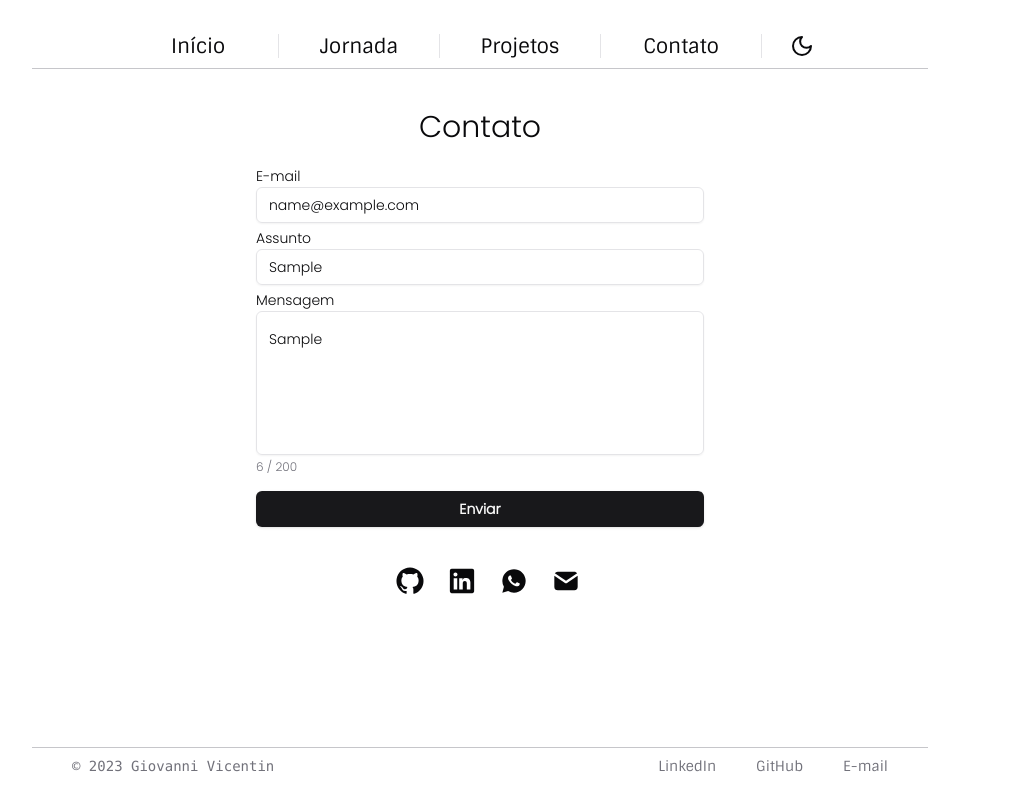
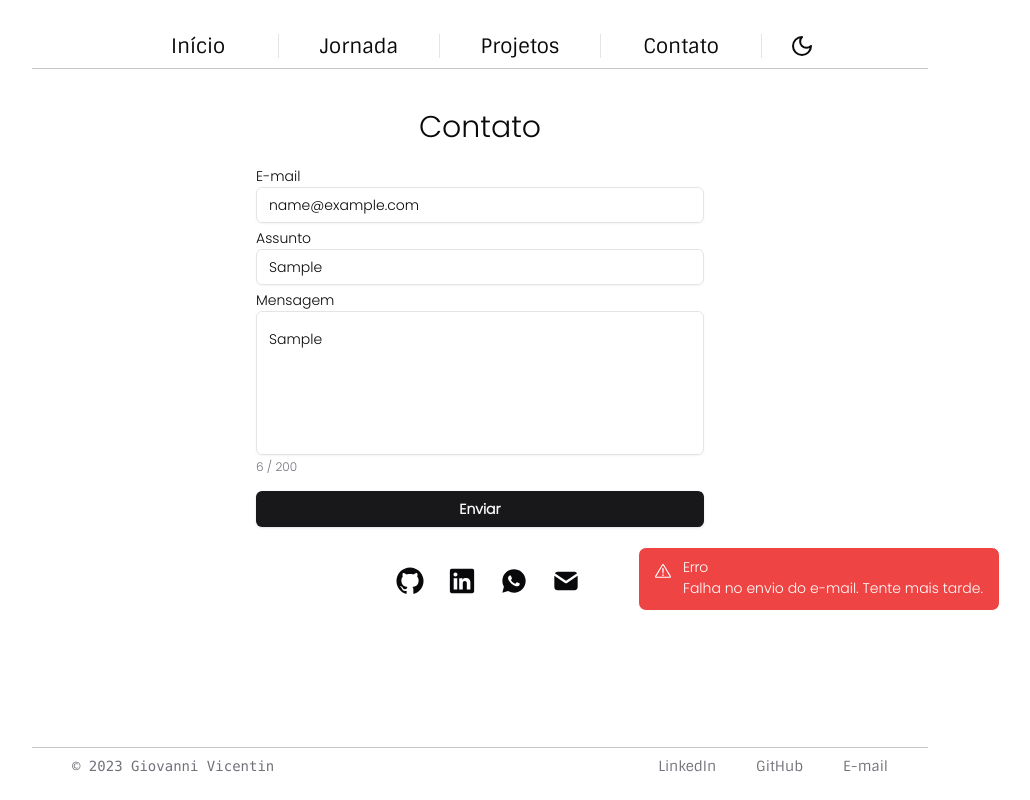
Before and after one commit to giovannivicentin/portfolio, a Next.js app: page /contact in a window 1280 px wide. Both pictures are taken after typing "name@example.com", "Sample", "Sample" into the empty fields and a click on the button "Enviar". Shown: the whole page, without its empty margins (160-1190 px from the left). Built offline with nearby package versions, Linux system fonts and the light colour scheme; no server answers.

Commit message:
Update the alert when e-mail was send

```diff
--- a/package.json
+++ b/package.json
@@ -15,7 +15,6 @@
     "@radix-ui/react-label": "^2.0.2",
     "@radix-ui/react-separator": "^1.0.3",
     "@radix-ui/react-slot": "^1.0.2",
-    "@radix-ui/react-toast": "^1.1.5",
     "@radix-ui/react-toggle": "^1.0.3",
     "@vercel/analytics": "^1.1.1",
     "class-variance-authority": "^0.7.0",
--- a/src/app/contact/page.tsx
+++ b/src/app/contact/page.tsx
@@ -1,14 +1,21 @@
 'use client';
 
-import { useState } from 'react';
+import { useEffect, useState } from 'react';
 import { Label } from '@/components/ui/label';
 import { Input } from '../../components/ui/input';
-import { LinkedInLogoIcon, GitHubLogoIcon } from '@radix-ui/react-icons';
+import {
+  LinkedInLogoIcon,
+  GitHubLogoIcon,
+  ExclamationTriangleIcon,
+  RocketIcon,
+  CheckIcon,
+} from '@radix-ui/react-icons';
 import { RiWhatsappFill } from 'react-icons/ri';
 import { TbMailFilled } from 'react-icons/tb';
 import Link from 'next/link';
 import { Button } from '@/components/ui/button';
 import { Textarea } from '@/components/ui/textarea';
+import { Alert, AlertTitle, AlertDescription } from '@/components/ui/alert';
 
 const ContactPage = () => {
   const [charCount, setCharCount] = useState(0);
@@ -18,6 +25,8 @@ const ContactPage = () => {
   const [email, setEmail] = useState('');
   const [subject, setSubject] = useState('');
   const [message, setMessage] = useState('');
+  const [showSuccessAlert, setShowSuccessAlert] = useState(false);
+  const [showFailureAlert, setShowFailureAlert] = useState(false);
 
   const handleEmailChange = (e: React.ChangeEvent<HTMLInputElement>) =>
     setEmail(e.target.value);
@@ -35,12 +44,7 @@ const ContactPage = () => {
     }
   };
 
-  return (
-    <div className="flex flex-col items-center p-4 md:px-24 opacity-0 transform translate-y-10 animate-fadeInSlideUp">
-      <div className="max-w-4xl w-full py-6">
-        <h1 className="text-3xl mb-6 text-center">Contato</h1>
-        <form
-          onSubmit={async (event) => {
+  const handleSubmit = async (event: { preventDefault: () => void }) => {
     event.preventDefault();
 
     const response = await fetch('/api/send', {
@@ -48,22 +52,51 @@ const ContactPage = () => {
       body: JSON.stringify({ email, subject, message }),
     });
     const data = await response.json();
-            console.log(data);
 
     if (data.success) {
-              window.alert('E-mail enviado com sucesso!');
+      setShowSuccessAlert(true);
       setEmail('');
       setSubject('');
       setMessage('');
-              setCharCount(0);
-              setHasReachedLimit(false);
     } else {
-              window.alert(
-                'Erro ao enviar o e-mail. Tente novamente mais tarde.',
-              );
+      setShowFailureAlert(true);
     }
-          }}
-        >
+  };
+
+  useEffect(() => {
+    if (showSuccessAlert || showFailureAlert) {
+      const timer = setTimeout(() => {
+        setShowSuccessAlert(false);
+        setShowFailureAlert(false);
+      }, 5000);
+
+      return () => clearTimeout(timer);
+    }
+  }, [showSuccessAlert, showFailureAlert]);
+
+  return (
+    <div className="flex flex-col items-center p-4 md:px-24 opacity-0 transform translate-y-10 animate-fadeInSlideUp">
+      <div className="fixed bottom-1/4 sm:bottom-0 sm:right-0 m-6 space-y-4 animate-fadeIn">
+        {showSuccessAlert && (
+          <Alert>
+            <CheckIcon className="h-4 w-4" />
+            <AlertTitle>Enviado</AlertTitle>
+            <AlertDescription>E-mail enviado com sucesso!</AlertDescription>
+          </Alert>
+        )}
+        {showFailureAlert && (
+          <Alert variant="destructive">
+            <ExclamationTriangleIcon className="h-4 w-4" />
+            <AlertTitle>Erro</AlertTitle>
+            <AlertDescription>
+              Falha no envio do e-mail. Tente mais tarde.
+            </AlertDescription>
+          </Alert>
+        )}
+      </div>
+      <div className="max-w-4xl w-full py-6">
+        <h1 className="text-3xl mb-6 text-center">Contato</h1>
+        <form onSubmit={handleSubmit}>
           <div className="flex flex-col items-center space-y-2">
             <div className="flex flex-col items-start w-full max-w-md">
               <Label className="mb-1" htmlFor="email">
--- a/src/components/ui/alert.tsx
+++ b/src/components/ui/alert.tsx
@@ -1,23 +1,24 @@
-import * as React from "react"
-import { cva, type VariantProps } from "class-variance-authority"
+import * as React from 'react';
+import { cva, type VariantProps } from 'class-variance-authority';
 
-import { cn } from "@/lib/utils"
+import { cn } from '@/lib/utils';
 
 const alertVariants = cva(
-  "relative w-full rounded-lg border px-4 py-3 text-sm [&>svg+div]:translate-y-[-3px] [&>svg]:absolute [&>svg]:left-4 [&>svg]:top-4 [&>svg]:text-foreground [&>svg~*]:pl-7",
+  'relative w-full rounded-lg border px-4 py-3 text-sm [&>svg+div]:translate-y-[-3px] [&>svg]:absolute [&>svg]:left-4 [&>svg]:top-4 [&>svg]:text-foreground [&>svg~*]:pl-7',
   {
     variants: {
       variant: {
-        default: "bg-background text-foreground",
+        default:
+          'border-white text-white bg-black [&>svg]:text-white dark:bg-black',
         destructive:
-          "border-destructive/50 text-destructive dark:border-destructive [&>svg]:text-destructive",
+          'border-white text-white bg-destructive [&>svg]:text-white dark:bg-red-600',
       },
     },
     defaultVariants: {
-      variant: "default",
+      variant: 'default',
     },
-  }
-)
+  },
+);
 
 const Alert = React.forwardRef<
   HTMLDivElement,
@@ -29,8 +30,8 @@ const Alert = React.forwardRef<
     className={cn(alertVariants({ variant }), className)}
     {...props}
   />
-))
-Alert.displayName = "Alert"
+));
+Alert.displayName = 'Alert';
 
 const AlertTitle = React.forwardRef<
   HTMLParagraphElement,
@@ -38,11 +39,11 @@ const AlertTitle = React.forwardRef<
 >(({ className, ...props }, ref) => (
   <h5
     ref={ref}
-    className={cn("mb-1 font-medium leading-none tracking-tight", className)}
+    className={cn('mb-1 font-medium leading-none tracking-tight', className)}
     {...props}
   />
-))
-AlertTitle.displayName = "AlertTitle"
+));
+AlertTitle.displayName = 'AlertTitle';
 
 const AlertDescription = React.forwardRef<
   HTMLParagraphElement,
@@ -50,10 +51,10 @@ const AlertDescription = React.forwardRef<
 >(({ className, ...props }, ref) => (
   <div
     ref={ref}
-    className={cn("text-sm [&_p]:leading-relaxed", className)}
+    className={cn('text-sm [&_p]:leading-relaxed', className)}
     {...props}
   />
-))
-AlertDescription.displayName = "AlertDescription"
+));
+AlertDescription.displayName = 'AlertDescription';
 
-export { Alert, AlertTitle, AlertDescription }
+export { Alert, AlertTitle, AlertDescription };
```
Lines whose indentation alone changed are shown as unchanged.
